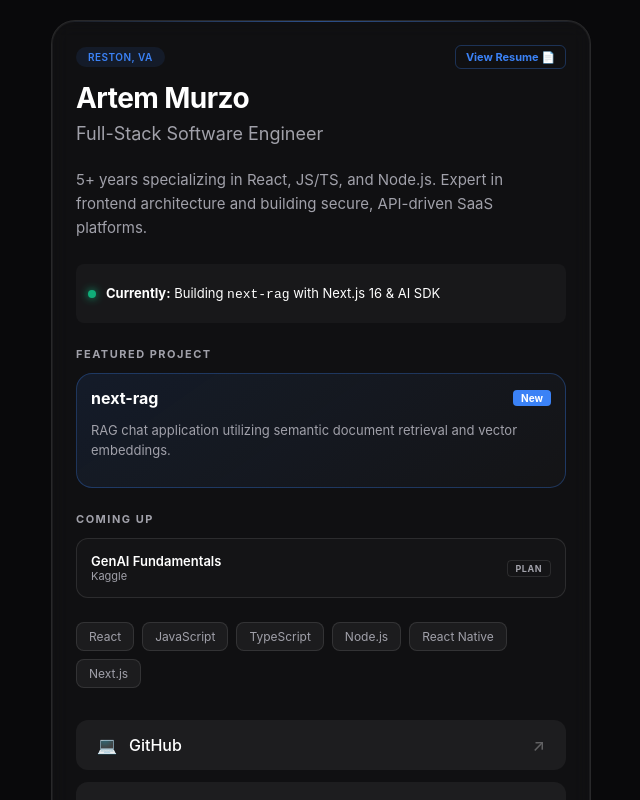
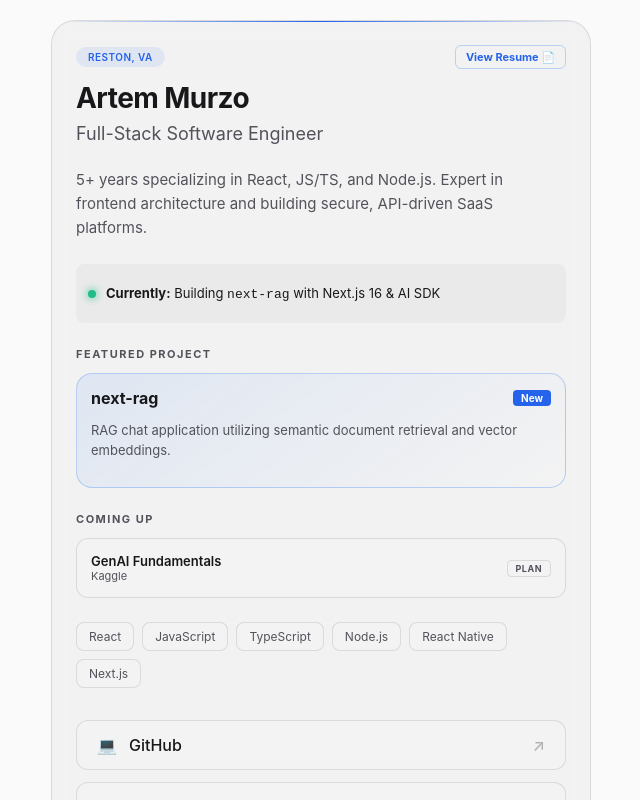
Before and after one commit to earthddx/personal, a React (Vite) app: page / in a window 1280 px wide. Shown: the top 800 px of the page, without its empty margins (319-959 px from the left). Built offline with nearby package versions, Linux system fonts and the light colour scheme.

Commit message:
browser color scheme - light and dark modes

```diff
--- a/src/App.css
+++ b/src/App.css
@@ -1,15 +1,35 @@
 :root {
-  --primary: #ffffff;
-  --secondary: #a1a1aa;
-  --accent: #3b82f6; /* Modern Blue */
-  --bg: #09090b;
-  --glass: rgba(255, 255, 255, 0.03);
-  --border: rgba(255, 255, 255, 0.1);
+  --primary: #18181b;
+  --secondary: #52525b;
+  --accent: #2563eb;
+  --bg: #fafafa;
+  --glass: rgba(0, 0, 0, 0.03);
+  --border: rgba(0, 0, 0, 0.1);
+  --card-shadow: 0 20px 40px -15px rgba(0, 0, 0, 0.1);
+}
+
+@media (prefers-color-scheme: dark) {
+  :root {
+    --primary: #ffffff;
+    --secondary: #a1a1aa;
+    --accent: #3b82f6;
+    --bg: #09090b;
+    --glass: rgba(255, 255, 255, 0.03);
+    --border: rgba(255, 255, 255, 0.1);
+    --card-shadow: 0 25px 50px -12px rgba(0, 0, 0, 0.7);
+  }
 }
 
 * {
   box-sizing: border-box;
 }
+
+body {
+  background-color: var(--bg);
+  color: var(--primary);
+  transition: background-color 0.3s ease, color 0.3s ease;
+}
+
 
 .container {
   display: flex;
@@ -20,7 +40,6 @@
   padding: 20px;
   min-height: 100%;
 
-  /* Update your .card styles to this */
   .card {
     max-width: 540px;
     width: 100%;
@@ -30,33 +49,22 @@
     padding: 24px;
     backdrop-filter: blur(10px);
     margin: 0 auto;
-    position: relative; /* Required for the glow element */
-    overflow: hidden; /* Keeps the glow inside the rounded corners */
+    position: relative;
+    overflow: hidden;
+    box-shadow: inset 0 0 0 1px rgba(255, 255, 255, 0.05);
   }
 
-  /* The Precision Highlight */
   .card::before {
     content: "";
     position: absolute;
     top: 0;
     left: 0;
     right: 0;
-    height: 1px; /* A hairline thin highlight */
-    background: linear-gradient(
-      90deg,
-      transparent,
-      rgba(59, 130, 246, 0.5),
-      /* Your accent color */ transparent
-    );
+    height: 1px;
+    background: linear-gradient(90deg, transparent, var(--accent), transparent);
     z-index: 1;
   }
 
-  /* Optional: Add a subtle inner-border glow */
-  .card {
-    box-shadow: inset 0 0 0 1px rgba(255, 255, 255, 0.05);
-  }
-
-  /* Subtle "Active" look on hover */
   .card:hover {
     border-color: rgba(59, 130, 246, 0.4);
   }
@@ -131,7 +139,7 @@
     color: white;
     font-weight: 500;
     transition: all 0.2s ease;
-    border: 1px solid transparent;
+    border: 1px solid var(--border);
   }
 
   .social-link span:first-child {
@@ -189,6 +197,7 @@
 
   .project-box.featured {
     display: block;
+    color: var(--primary);
     text-decoration: none;
     background: linear-gradient(
       145deg,
@@ -256,7 +265,7 @@
     display: flex;
     align-items: center;
     gap: 10px;
-    background: rgba(255, 255, 255, 0.03);
+    background: var(--glass);
     padding: 8px 12px;
     border-radius: 8px;
     margin-bottom: 24px;
```
